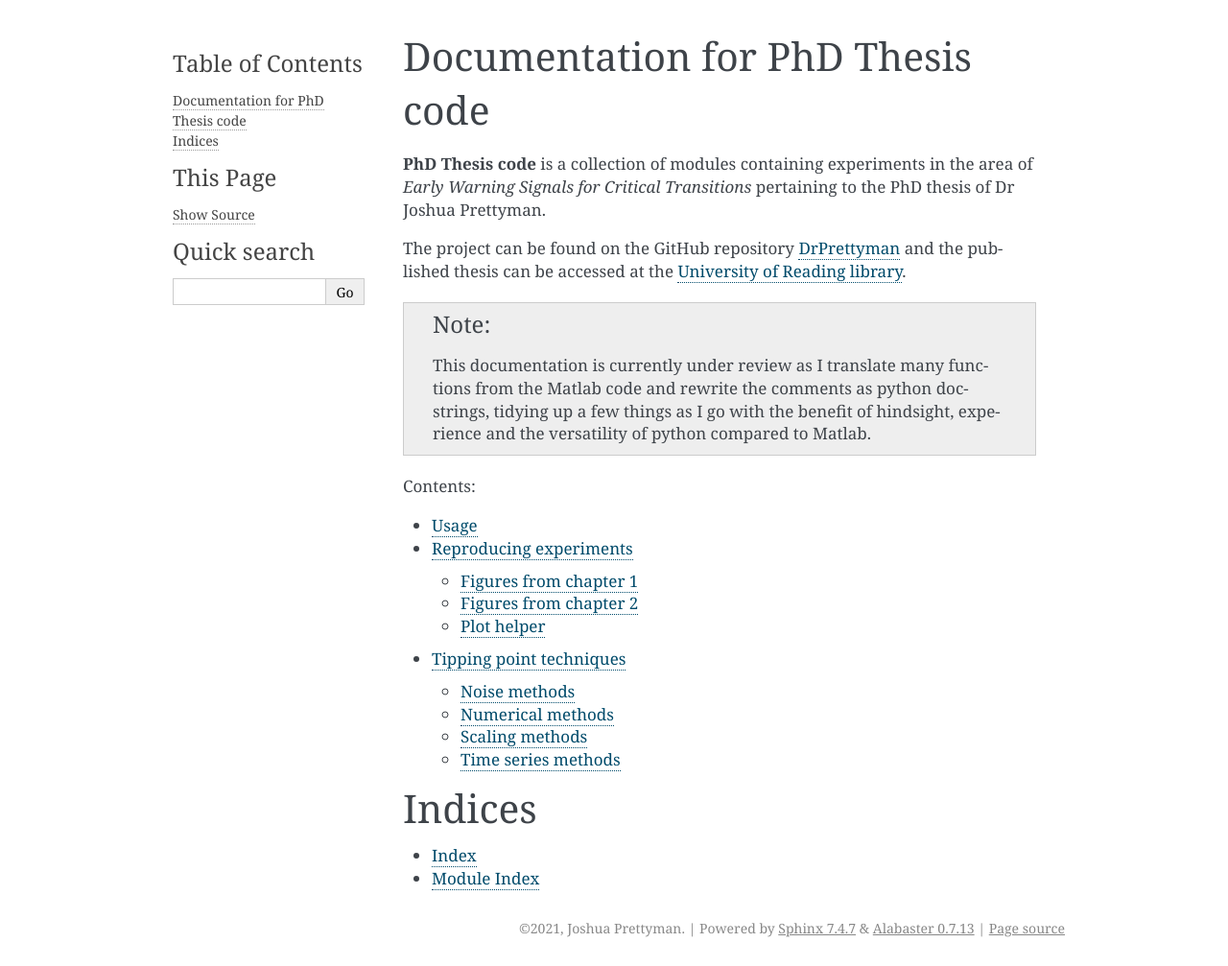
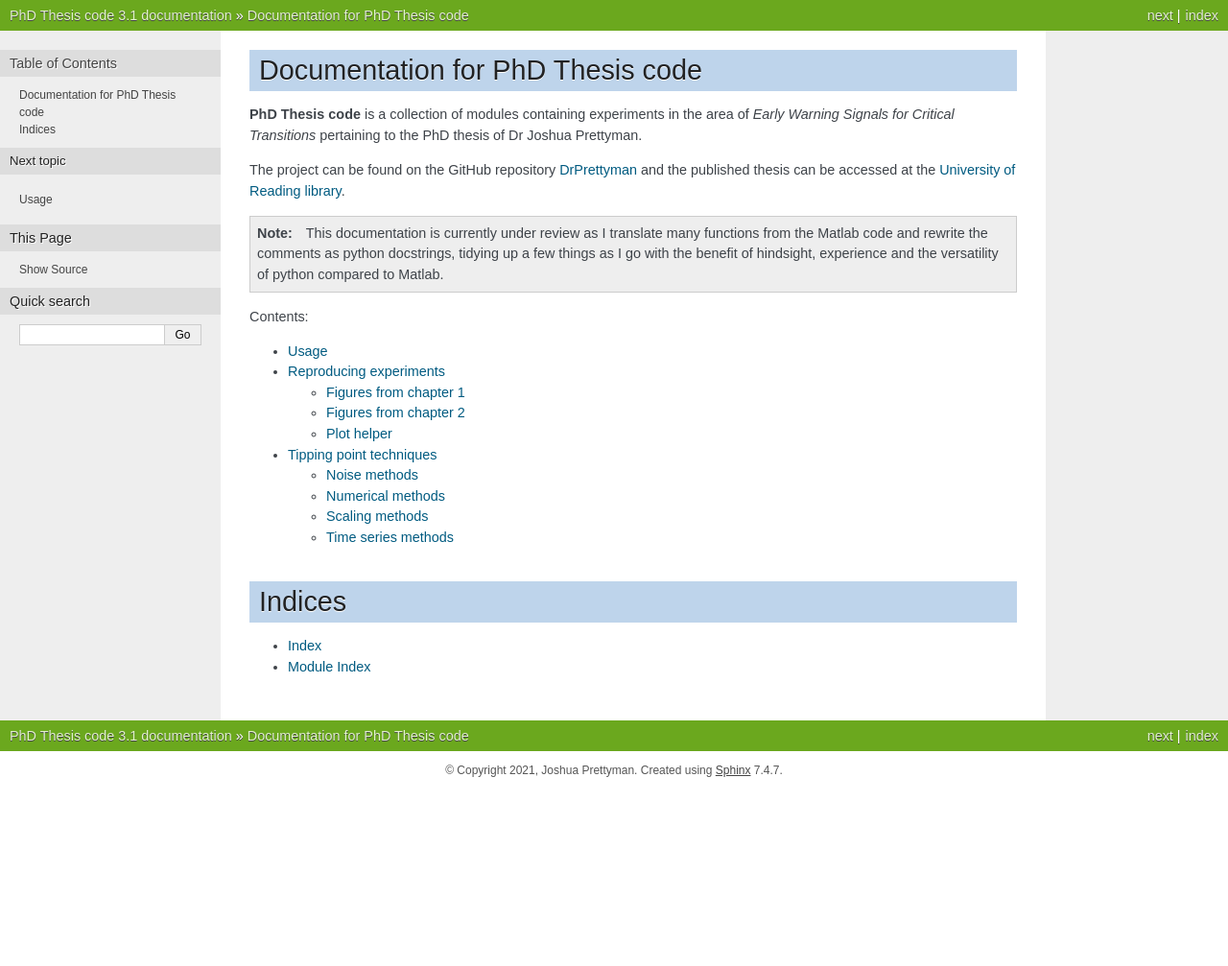
Before and after one commit to DrPrettyman/PhD_project, a Sphinx documentation site: the page built from docs/source/index.rst, in a window 1280 px wide. Shown: the whole page at 96% size. Built offline with Sphinx 7.4.7, drawn with Linux system fonts in a browser that asks for light colours; after the commit the page ends 900 px from its top, so only the background shows below that.

Commit message:
first commit

```diff
--- a/docs/source/conf.py
+++ b/docs/source/conf.py
@@ -49,7 +49,7 @@ exclude_patterns = []
 # The theme to use for HTML and HTML Help pages.  See the documentation for
 # a list of builtin themes.
 #
-# html_theme = 'furo'
+html_theme = 'nature'
 
 # Add any paths that contain custom static files (such as style sheets) here,
 # relative to this directory. They are copied after the builtin static files,
```
